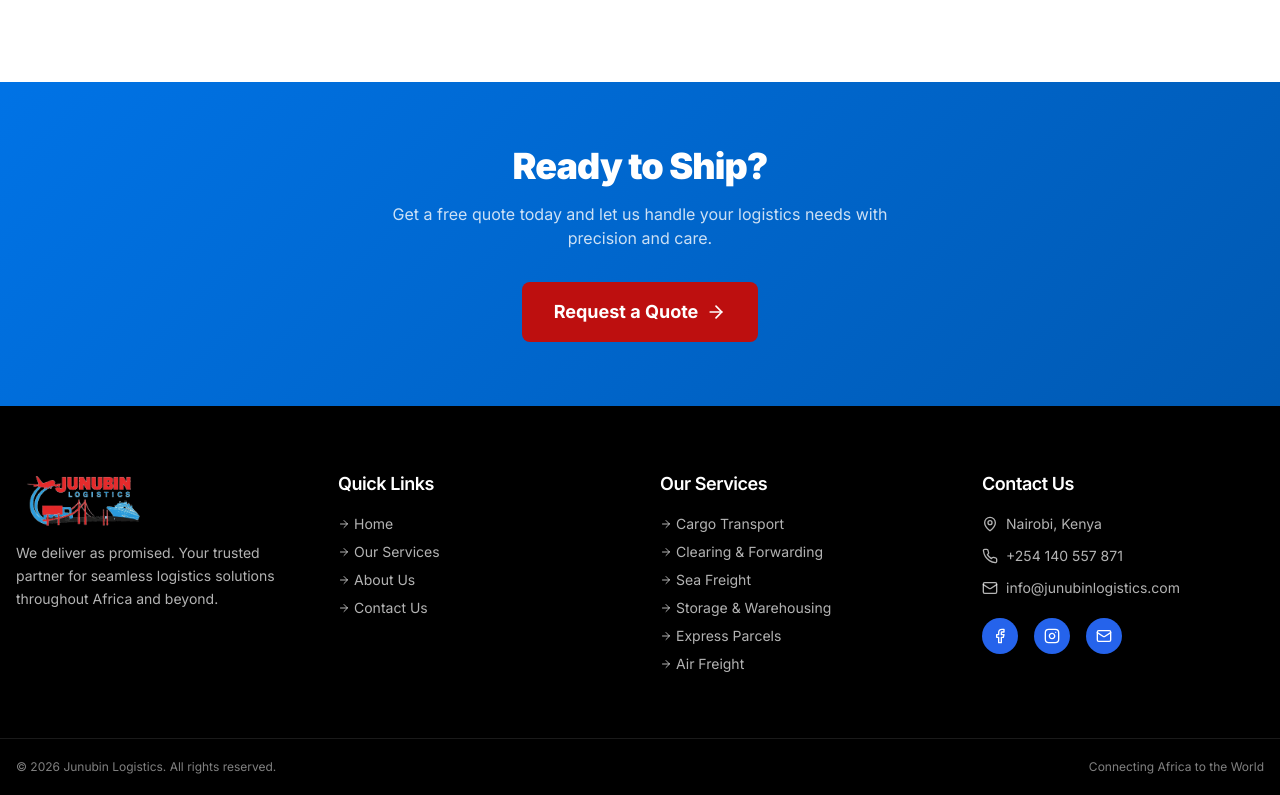
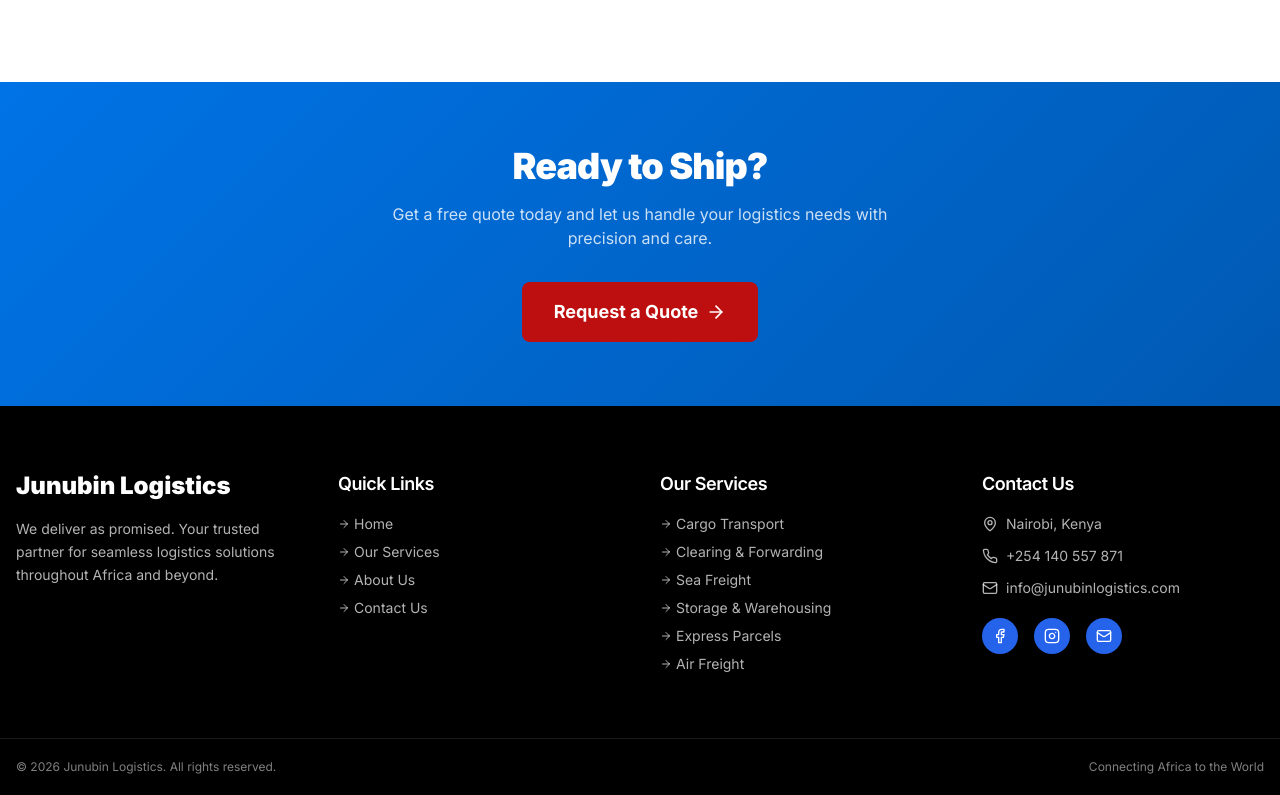
Before and after one commit to JosephOkumu/junubinlogistics, a React (Vite) app in the folder frontend/: page / in a window 1280 px wide. Shown: the part 4097-4892 px from the top of the page. Built offline with nearby package versions, Linux system fonts and the light colour scheme; the HTML template or start-up script is replaced by a standard one.

Commit message:
chore: remove logo from footer

```diff
--- a/frontend/src/components/Footer.tsx
+++ b/frontend/src/components/Footer.tsx
@@ -1,6 +1,6 @@
 import { Link } from "react-router-dom";
 import { MapPin, Phone, Mail, ArrowRight, Facebook, Instagram } from "lucide-react";
-import logo from "@/assets/logo.png";
+
 
 const Footer = () => {
   return (
@@ -9,7 +9,9 @@ const Footer = () => {
         <div className="grid grid-cols-1 md:grid-cols-2 lg:grid-cols-4 gap-10">
           {/* Brand */}
           <div>
-            <img src={logo} alt="Junubin Logistics" className="h-14 w-auto mb-4" />
+            <Link to="/" className="text-2xl font-black text-primary-foreground mb-4 block">
+              Junubin Logistics
+            </Link>
             <p className="text-primary-foreground/70 text-sm leading-relaxed">
               We deliver as promised. Your trusted partner for seamless logistics solutions throughout Africa and beyond.
             </p>
```
